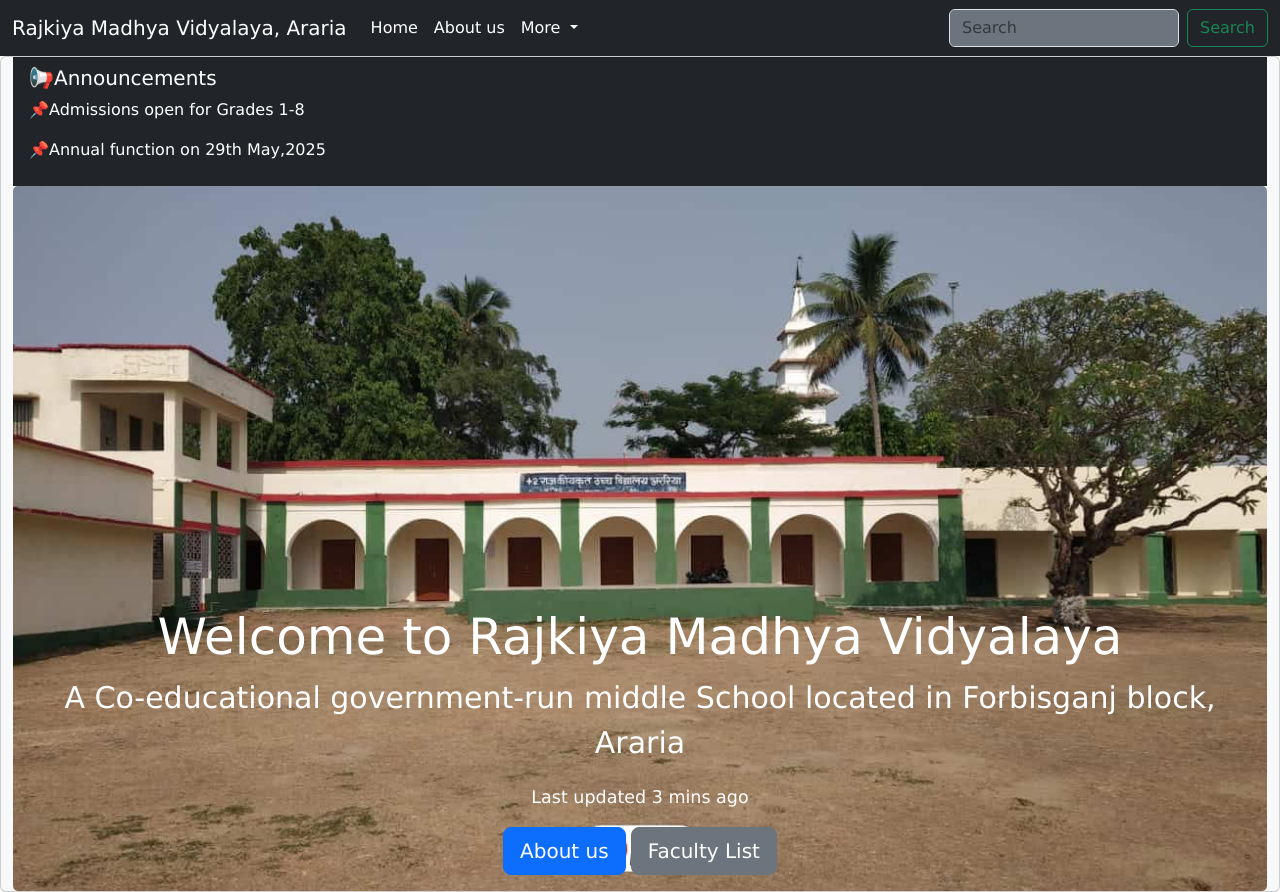
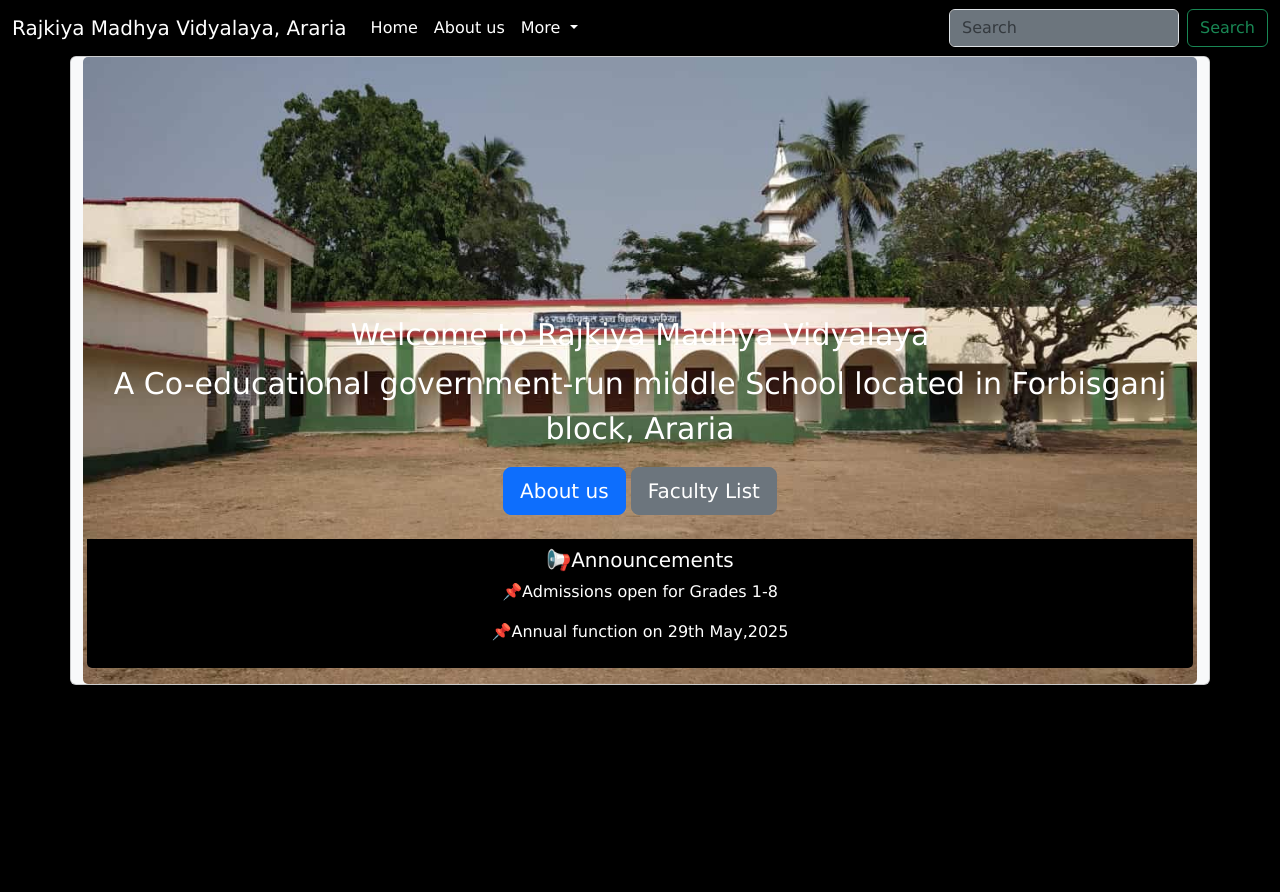
Before and after one commit to Adeshprasad/Html, a plain HTML site: page School website/index.html in a window 1280 px wide. After the commit the page ends 800 px from the top, so only its background shows below. Drawn offline with nearby package versions, Linux system fonts and the light colour scheme.

Commit message:
Customized the pages.

```diff
--- a/School website/index.html
+++ b/School website/index.html
@@ -11,18 +11,31 @@
 <style>
   .card-footer
   {
-    background-color: white;
+
     color: white;
   }
   body{
     font-family:Geneva;
+    background-color: black;
+  }
+  .back{
+    background-color: black;
+  }
+  .card{
+    background-color: black;
+  }
+  .ground{
+    background-color: black;
+  }
+  .side-border{
+    background-color: black;
   }
 </style>
 </head>
 
 <body>
 
-<nav class="navbar navbar-expand-lg bg-dark">
+<nav class=" back navbar navbar-expand-lg ">
   <div class="container-fluid">
     <a class="navbar-brand" style="color: white;" >Rajkiya Madhya Vidyalaya, Araria</a>
     <button class="navbar-toggler"  type="button" data-bs-toggle="collapse" data-bs-target="#navbarSupportedContent" aria-controls="navbarSupportedContent" aria-expanded="false" aria-label="Toggle navigation">
@@ -55,21 +68,21 @@
   </div>
 </nav>
 
-<div class="card text-bg-light container-fluid">
-    <div class="card-footer bg-dark">
+<div class="card text-bg-light container side-border" style="background-color: black;">
+
+  <img src="araria-high-school.jpg" class="card-img" alt="School image" >
+
+  <div class="card-img-overlay text-center d-flex flex-column justify-content-end " >
+    <h5 class="card-title" style="font-size: 30px;font-family:Geneva; color: white;">Welcome to Rajkiya Madhya Vidyalaya</h5>
+    <p class="card-text" style="font-size:30px ;font-family:Geneva;color: white;">A Co-educational government-run middle School located in Forbisganj block, Araria</p>
+    <div><button  onclick="window.location.href='aboutus.html'" type="button" class="btn btn-primary btn-lg">About us</button>
+    <button  onclick="window.location.href='faculty.html'" type="button" class="btn btn-secondary btn-lg">Faculty List</button>
+  <br><br>
+    <div class="card-footer ground">
     <h5>📢Announcements</h5>
     <p>📌Admissions open for Grades 1-8</p>
     <p>📌Annual function on 29th May,2025</p>
   </div>
-  <img src="araria-high-school.jpg" class="card-img" alt="School image" >
-
-  <div class="card-img-overlay text-center d-flex flex-column justify-content-end " >
-    <h5 class="card-title" style="font-size: 50px;font-family:Geneva; color: white;">Welcome to Rajkiya Madhya Vidyalaya</h5>
-    <p class="card-text" style="font-size: 30px;font-family:Geneva;color: white;">A Co-educational government-run middle School located in Forbisganj block, Araria</p>
-    <p class="card-text" style="font-size: 20px;font-family:Geneva;color: white"><small>Last updated 3 mins ago</small></p>
-    <div><button  onclick="window.location.href='aboutus.html'" type="button" class="btn btn-primary btn-lg">About us</button>
-    <button  onclick="window.location.href='faculty.html'" type="button" class="btn btn-secondary btn-lg">Faculty List</button>
-
   </div></div>
 
 
```
Also changed, not shown: School website/aboutus.html (+6 -2 lines), School website/faculty.html (+6 -3 lines).
